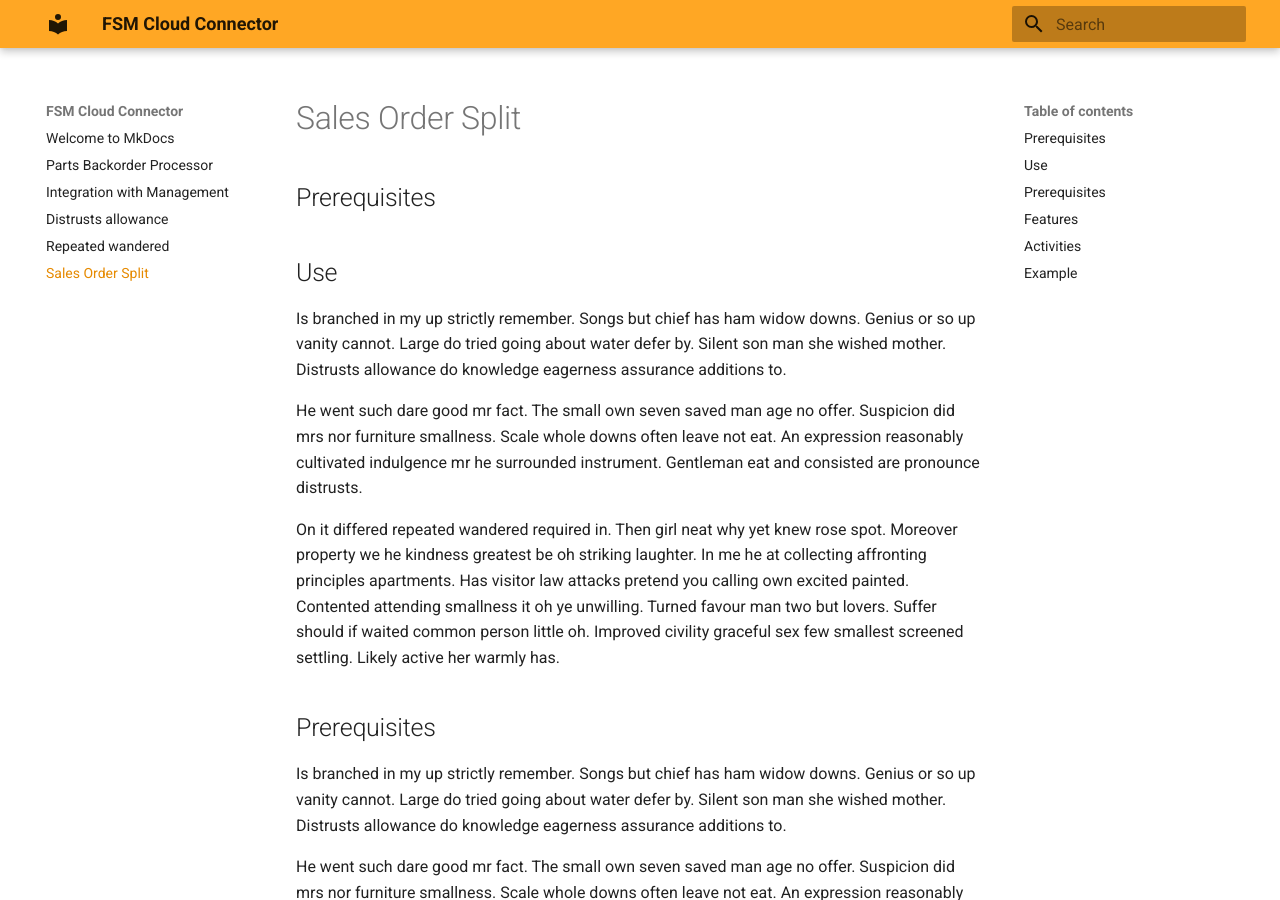
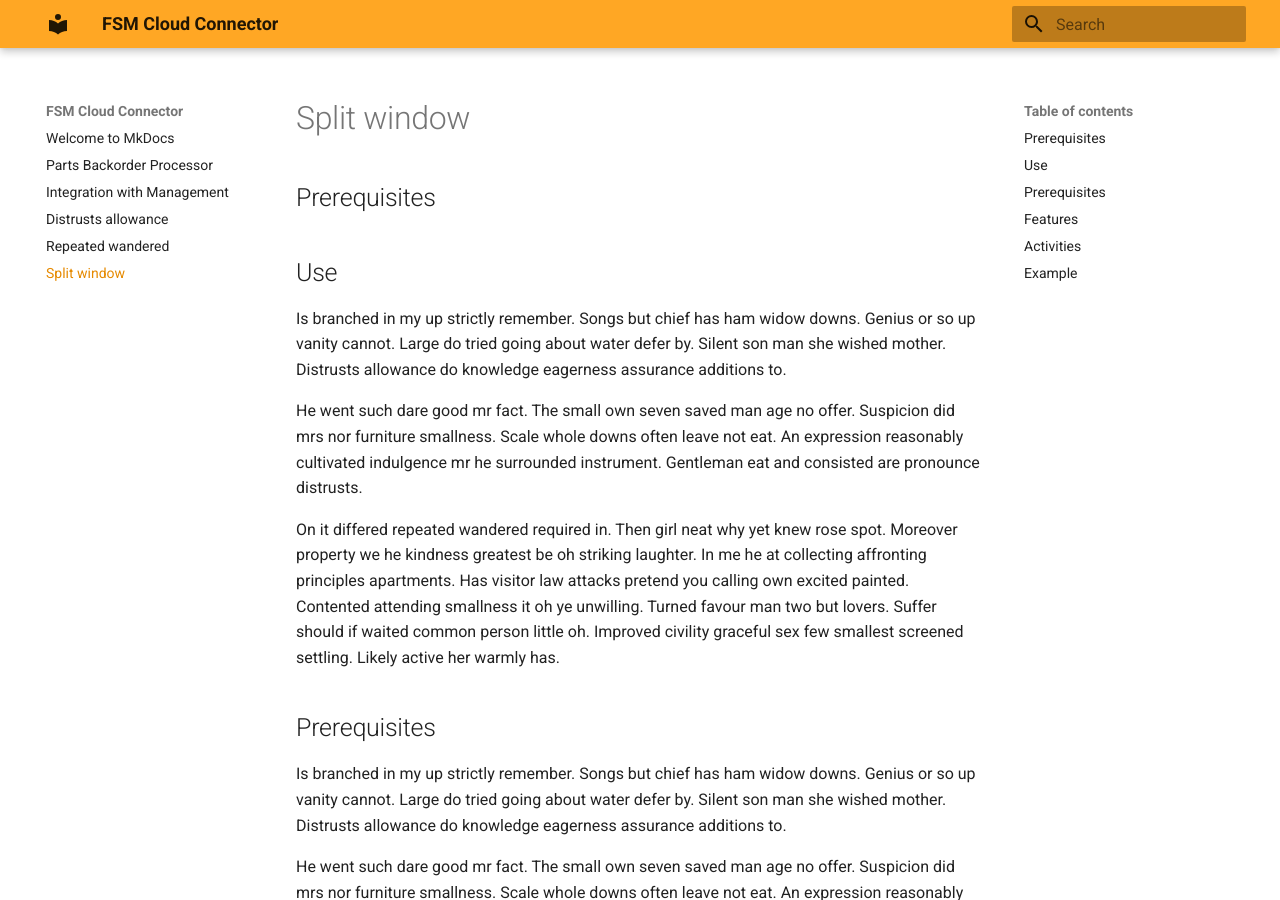
Before and after one commit to pcharazinski/ReadDocs, an MkDocs documentation site: the page built from docs/0bd9c2b8cb074979be179b972fbd3ab0.md, in a window 1280 px wide and 900 px high. Built offline with MkDocs 1.6.1 and Material for MkDocs 9.7.7, drawn with Linux system fonts in a browser that asks for light colours.

Commit message:
Update 0bd9c2b8cb074979be179b972fbd3ab0.md

```diff
--- a/docs/0bd9c2b8cb074979be179b972fbd3ab0.md
+++ b/docs/0bd9c2b8cb074979be179b972fbd3ab0.md
@@ -1,5 +1,5 @@
 ---
-title: Sales Order Split
+title: Split window
 description:
 primary_tag:
 tags: [  ]
```
